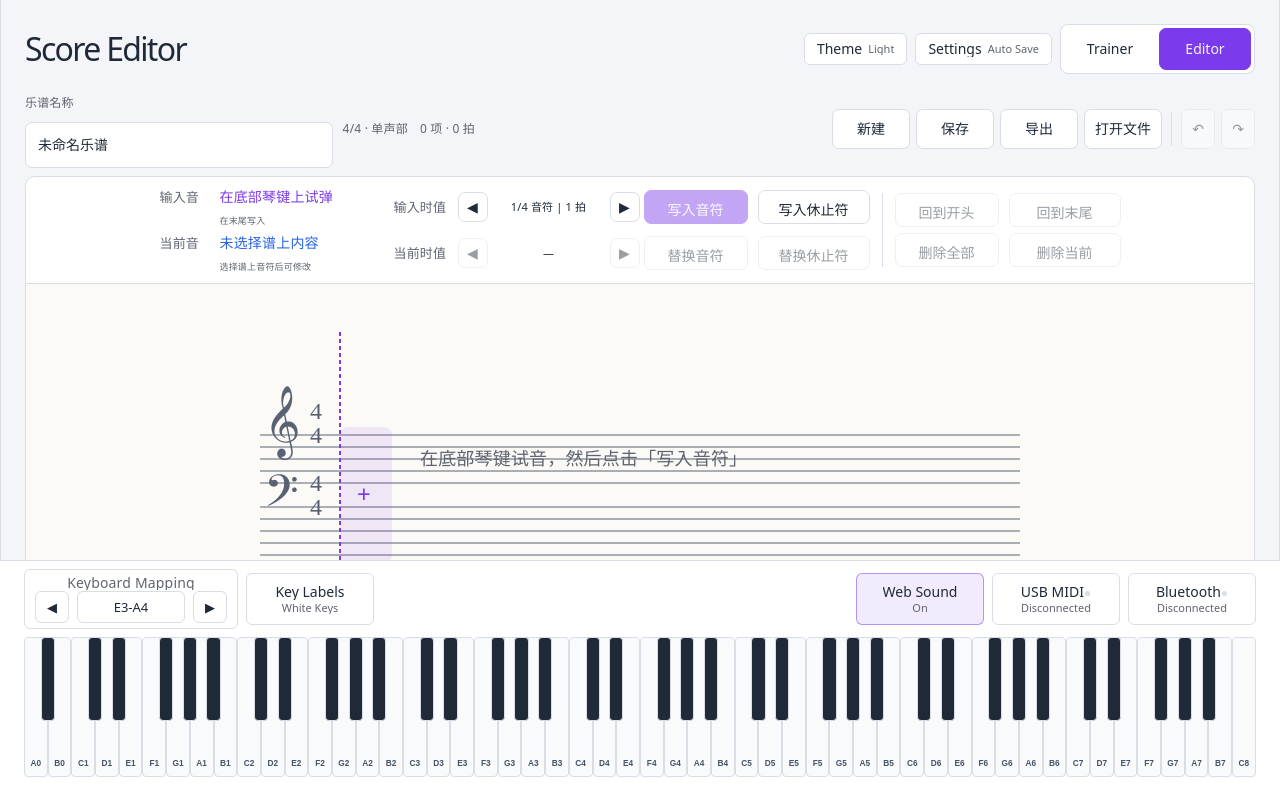
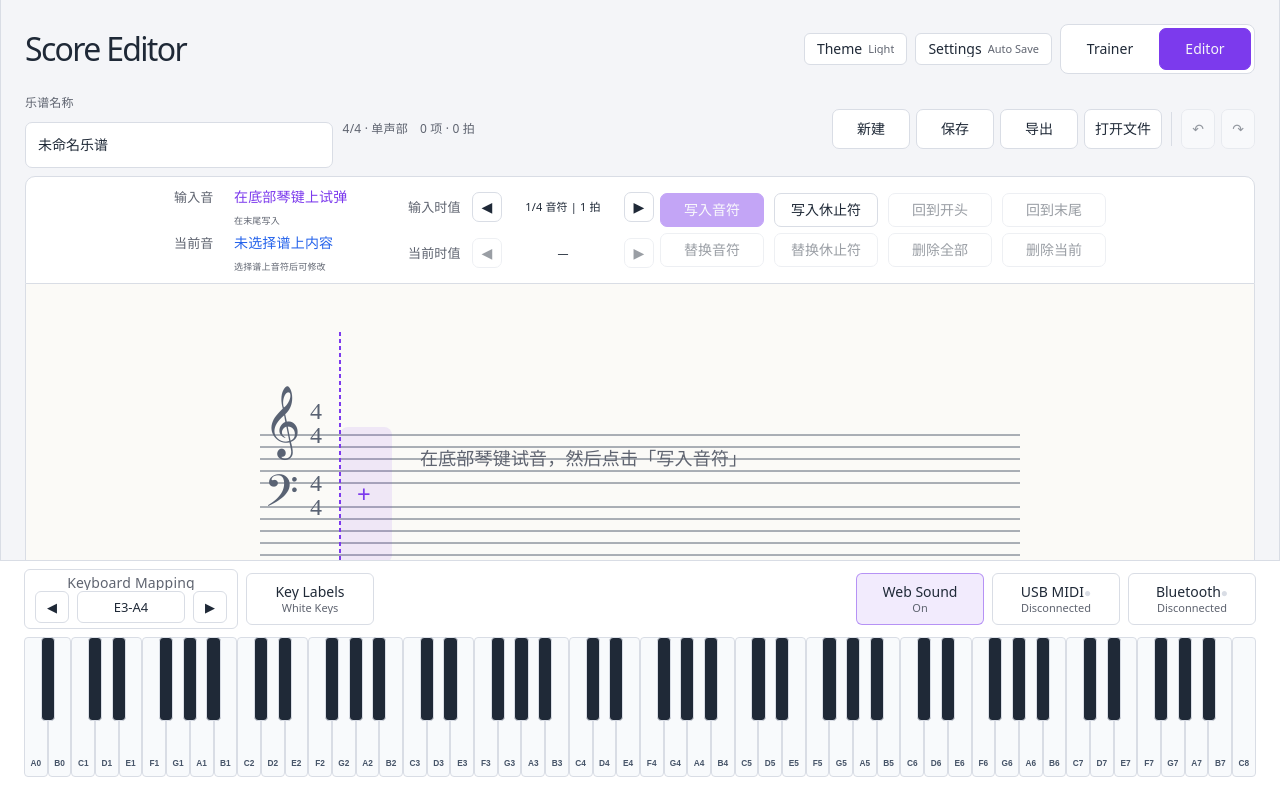
Before and after one commit to AlanChenCN/piano-trainer, a React (Vite) app: page / in a window 1280 px wide. Both pictures are taken after a click on the tab "Editor". Shown: the top 800 px of the page. Built offline with nearby package versions, Linux system fonts and the light colour scheme.

Commit message:
Unify score editor controls and notation grid

```diff
--- a/src/score/ScoreEditor.tsx
+++ b/src/score/ScoreEditor.tsx
@@ -165,8 +165,6 @@ export default function ScoreEditor({ active, audition, onPlayNote, onStopNote }
               <span>输入时值</span>
               <div><button aria-label="缩短输入时值" disabled={duration === durations[0]} onClick={() => changeEntryDuration(-1)}>◀</button><output>{durationText(duration)}</output><button aria-label="延长输入时值" disabled={duration === durations.at(-1)} onClick={() => changeEntryDuration(1)}>▶</button></div>
             </div>
-            <button className="score-grid-action score-primary" disabled={!audition.length} onClick={() => add(audition)}>写入音符</button>
-            <button className="score-grid-action" onClick={() => add([])}>写入休止符</button>
           </div>
           <div className="score-edit-row score-edit-row--current">
             <div className="score-note-value score-note-value--current"><span>当前音</span><strong>{selectedEvent ? (selectedEvent.pitches.length ? names(selectedEvent.pitches) : '休止符') : '未选择谱上内容'}</strong><small>{selectedEvent ? `第 ${insertionIndex + 1} 项 · 第 ${selectedEvent.startBeat + 1} 拍` : '选择谱上音符后可修改'}</small></div>
@@ -174,15 +172,17 @@ export default function ScoreEditor({ active, audition, onPlayNote, onStopNote }
               <span>当前时值</span>
               <div><button aria-label="缩短当前时值" disabled={!selectedEvent || selectedEvent.duration === durations[0]} onClick={() => changeSelectedDuration(-1)}>◀</button><output>{selectedEvent ? durationText(selectedEvent.duration) : '—'}</output><button aria-label="延长当前时值" disabled={!selectedEvent || selectedEvent.duration === durations.at(-1)} onClick={() => changeSelectedDuration(1)}>▶</button></div>
             </div>
-            <button className="score-grid-action" disabled={!selectedEvent || !audition.length || audition.length > 12} onClick={() => selectedEvent && change(replaceEvent(score, selectedEvent.id, { pitches: audition }))}>替换音符</button>
-            <button className="score-grid-action" disabled={!selectedEvent} onClick={() => selectedEvent && change(replaceEvent(score, selectedEvent.id, { pitches: [] }))}>替换休止符</button>
           </div>
         </div>
-        <div className="score-side-actions" aria-label="当前音符其他操作">
-          <button disabled={!score.events.length} onClick={goToStart}>回到开头</button>
-          <button disabled={!selectedEvent} onClick={clearSelection}>回到末尾</button>
-          <button ref={clearAllButton} className={confirmClearAll ? 'score-danger-confirm' : undefined} disabled={!score.events.length} onClick={clearAll}>{confirmClearAll ? '确认删除' : '删除全部'}</button>
-          <button disabled={!selectedEvent} onClick={deleteSelected}>删除当前</button>
+        <div className="score-action-matrix" aria-label="乐谱写入与辅助操作">
+          <button className="score-action-button score-primary" disabled={!audition.length} onClick={() => add(audition)}>写入音符</button>
+          <button className="score-action-button" onClick={() => add([])}>写入休止符</button>
+          <button className="score-action-button" disabled={!score.events.length} onClick={goToStart}>回到开头</button>
+          <button className="score-action-button" disabled={!selectedEvent} onClick={clearSelection}>回到末尾</button>
+          <button className="score-action-button" disabled={!selectedEvent || !audition.length || audition.length > 12} onClick={() => selectedEvent && change(replaceEvent(score, selectedEvent.id, { pitches: audition }))}>替换音符</button>
+          <button className="score-action-button" disabled={!selectedEvent} onClick={() => selectedEvent && change(replaceEvent(score, selectedEvent.id, { pitches: [] }))}>替换休止符</button>
+          <button ref={clearAllButton} className={`score-action-button${confirmClearAll ? ' score-danger-confirm' : ''}`} disabled={!score.events.length} onClick={clearAll}>{confirmClearAll ? '确认删除' : '删除全部'}</button>
+          <button className="score-action-button" disabled={!selectedEvent} onClick={deleteSelected}>删除当前</button>
         </div>
       </div>
     </div>
@@ -190,8 +190,11 @@ export default function ScoreEditor({ active, audition, onPlayNote, onStopNote }
     <div className="score-transport">
       <label className="score-progress">播放进度<input aria-label="播放进度" type="range" min="0" max={length || 1} step="0.01" disabled={!length} value={playback.beat} onChange={event => transport.seek(Number(event.target.value))} /></label>
       <output>{playback.beat.toFixed(1)} / {length} 拍</output>
+      <button className="score-start-toggle" disabled={!length} onClick={() => transport.seek(0)} aria-label="播放光标回到开头" title="播放光标回到开头">
+        <svg viewBox="0 0 24 24" aria-hidden="true"><path d="M6 5v14M18 6 9 12l9 6Z" /></svg>
+      </button>
       <button className="score-locate-toggle" disabled={!selectedEvent} onClick={() => selectedEvent && transport.seek(selectedEvent.startBeat)} aria-label="定位到当前音符" title="定位到当前音符">
-        <svg viewBox="0 0 24 24" aria-hidden="true"><circle cx="12" cy="12" r="4" /><path d="M12 2v4M12 18v4M2 12h4M18 12h4" /></svg>
+        <svg viewBox="0 0 24 24" aria-hidden="true"><path d="M6 4v16M18 5v10" /><ellipse className="score-locate-notehead" cx="15" cy="15" rx="4" ry="2.8" transform="rotate(-15 15 15)" /></svg>
       </button>
       <button className="score-play-toggle score-primary" disabled={!length} onClick={playback.playing ? transport.pause : transport.play} aria-label={playback.playing ? '暂停播放' : '开始播放'}>
         {playback.playing
--- a/src/score/ScoreStaff.tsx
+++ b/src/score/ScoreStaff.tsx
@@ -27,13 +27,13 @@ export default function ScoreStaff({ score, selected, beat, playing, previewPitc
       : -1
     const previewAnchorX = nextSegmentIndex >= 0 ? xs[nextSegmentIndex] - 8 : offset
     const selectedIndex = selected ? segments.findIndex(segment => segment.eventId === selected) : -1
-    const editCursorX = selectedIndex >= 0 ? xs[selectedIndex] : previewAnchorX
+    const editCursorX = selectedIndex >= 0 ? xs[selectedIndex] - 8 : previewAnchorX
     // A preview stays anchored to the editing slot. At the end, use a quarter-note slot.
     const previewLayoutWidth = selectedIndex >= 0 ? widths[selectedIndex] : 66
     return { segments, widths, xs, offset, width: Math.max(800, offset + 64), eventById: new Map(score.events.map(event => [event.id, event])), previewAnchorX, previewLayoutWidth, editCursorX }
   }, [score, insertionIndex, selected])
   const activeIndex = segments.findIndex(segment => beat >= segment.beat && beat < segment.beat + segment.duration)
-  const playX = activeIndex < 0 ? offset : xs[activeIndex] + (beat - segments[activeIndex].beat) / segments[activeIndex].duration * widths[activeIndex]
+  const playX = activeIndex < 0 ? offset : xs[activeIndex] - 8 + (beat - segments[activeIndex].beat) / segments[activeIndex].duration * widths[activeIndex]
   useEffect(() => {
     const paper = paperRef.current
     if (!paper || playing) return
@@ -73,7 +73,8 @@ export default function ScoreStaff({ score, selected, beat, playing, previewPitc
       </g>
       {!segments.length && !previewPitches.length && <text x="180" y="181" fill="var(--theme-text-color)" fontSize="18">在底部琴键试音，然后点击「写入音符」</text>}
       {segments.map((segment, index) => {
-        const x = xs[index] + widths[index] / 2
+        const slotStartX = xs[index] - 8
+        const x = slotStartX + widths[index] / 2
         const chosen = selected === segment.eventId
         const event = eventById.get(segment.eventId)!
         const label = `${segment.beat + 1} 拍：${segment.pitches.map(pitch => midiNumberToPianoNote(pitch)?.name).join('、') || '休止符'}，${event.duration} 拍`
@@ -84,7 +85,7 @@ export default function ScoreStaff({ score, selected, beat, playing, previewPitc
           </g>}
           <g role="button" tabIndex={0} aria-label={label} aria-pressed={chosen} onClick={() => onSelect(segment.eventId)} onKeyDown={e => { if (e.key === 'Enter' || e.key === ' ') { e.preventDefault(); onSelect(segment.eventId) } }} className="score-note-target">
             <title>{label}</title>
-            <rect className={`score-event-frame${chosen ? ' score-event-frame--selected' : ''}`} x={xs[index] - 4} y="12" width={widths[index] - 4} height="354" rx="8" />
+            <rect className={`score-event-frame${chosen ? ' score-event-frame--selected' : ''}`} x={slotStartX} y="12" width={widths[index]} height="354" rx="8" />
             <g pointerEvents="none" fill={chosen ? 'var(--theme-left-hand-color)' : 'var(--theme-heading-color)'} stroke={chosen ? 'var(--theme-left-hand-color)' : 'var(--theme-heading-color)'}>
               {!segment.pitches.length && <text x={x - 8} y="155" stroke="none" fontSize="30" fontFamily="Segoe UI Symbol, serif">{segment.duration === 4 ? '𝄻' : segment.duration === 2 ? '𝄼' : segment.duration === 1 ? '𝄽' : segment.duration === .5 ? '𝄾' : '𝄿'}</text>}
               {segment.pitches.map((pitch, noteIndex) => {
--- a/src/score/score.css
+++ b/src/score/score.css
@@ -144,7 +144,7 @@
 
 .score-edit-matrix {
   display: grid;
-  grid-template-columns: 230px 234px 104px 112px;
+  grid-template-columns: 230px 234px;
   align-items: center;
   gap: 6px 10px;
 }
@@ -209,30 +209,26 @@
   white-space: nowrap;
 }
 
-.score-grid-action {
-  width: 100%;
-  height: 34px;
-  box-sizing: border-box;
-  white-space: nowrap;
-}
-
-.score-side-actions {
+.score-action-matrix {
   display: grid;
-  grid-template-columns: 104px 112px;
+  grid-template-columns: repeat(4, 104px);
   grid-template-rows: repeat(2, 34px);
   align-items: center;
   justify-content: center;
   gap: 6px 10px;
   min-height: 74px;
-  padding-left: 12px;
-  border-left: 1px solid var(--theme-border-color);
   white-space: nowrap;
 }
 
-.score-side-actions button {
+.score-action-button {
   width: 100%;
   height: 34px;
   box-sizing: border-box;
+  display: inline-flex;
+  align-items: center;
+  justify-content: center;
+  padding: 0 !important;
+  line-height: 1;
 }
 
 .score-danger-confirm { background: #b42318 !important; border-color: #b42318 !important; color: #fff !important; }
@@ -308,7 +304,8 @@
 }
 
 .score-play-toggle,
-.score-locate-toggle {
+.score-locate-toggle,
+.score-start-toggle {
   display: inline-flex;
   align-items: center;
   justify-content: center;
@@ -321,13 +318,15 @@
 }
 
 .score-play-toggle svg,
-.score-locate-toggle svg {
+.score-locate-toggle svg,
+.score-start-toggle svg {
   display: block;
   width: 17px;
   height: 17px;
 }
 
-.score-play-toggle svg {
+.score-play-toggle svg,
+.score-start-toggle svg {
   fill: currentColor;
 }
 
@@ -337,6 +336,8 @@
   stroke-linecap: round;
   stroke-width: 1.8;
 }
+
+.score-locate-toggle .score-locate-notehead { fill: currentColor; stroke: none; }
 
 .score-tempo {
   display: flex;
```
Also changed, not shown: 2 other files (tests, documents, lock files or other folders).
